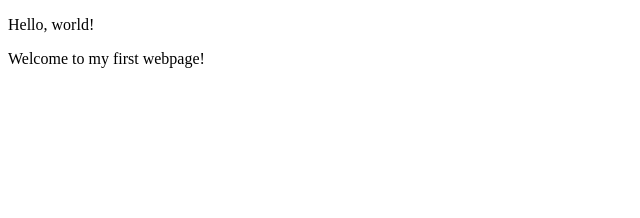
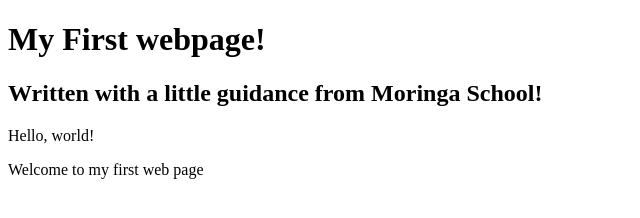
Before and after one commit to Powelljep/my-first-webpage, a plain HTML site: page my-first-webpage.html in a window 1280 px wide. Shown: the whole page, without its empty margins (0-640 px from the left). Drawn offline with Linux system fonts and the light colour scheme.

Commit message:
add hearder block elements

```diff
--- a/my-first-webpage.html
+++ b/my-first-webpage.html
@@ -4,7 +4,9 @@
         <title>My first webpage!</title>
     </head>
     <bod>
+        <h1>My First webpage!</h1>
+        <h2>Written with a little guidance from Moringa School!</h2>
         <p>Hello, world!</p>
-        <p>Welcome to my first webpage!</p>
+        <p>Welcome to my first web page</p>
     </bod>
 </html>
```
